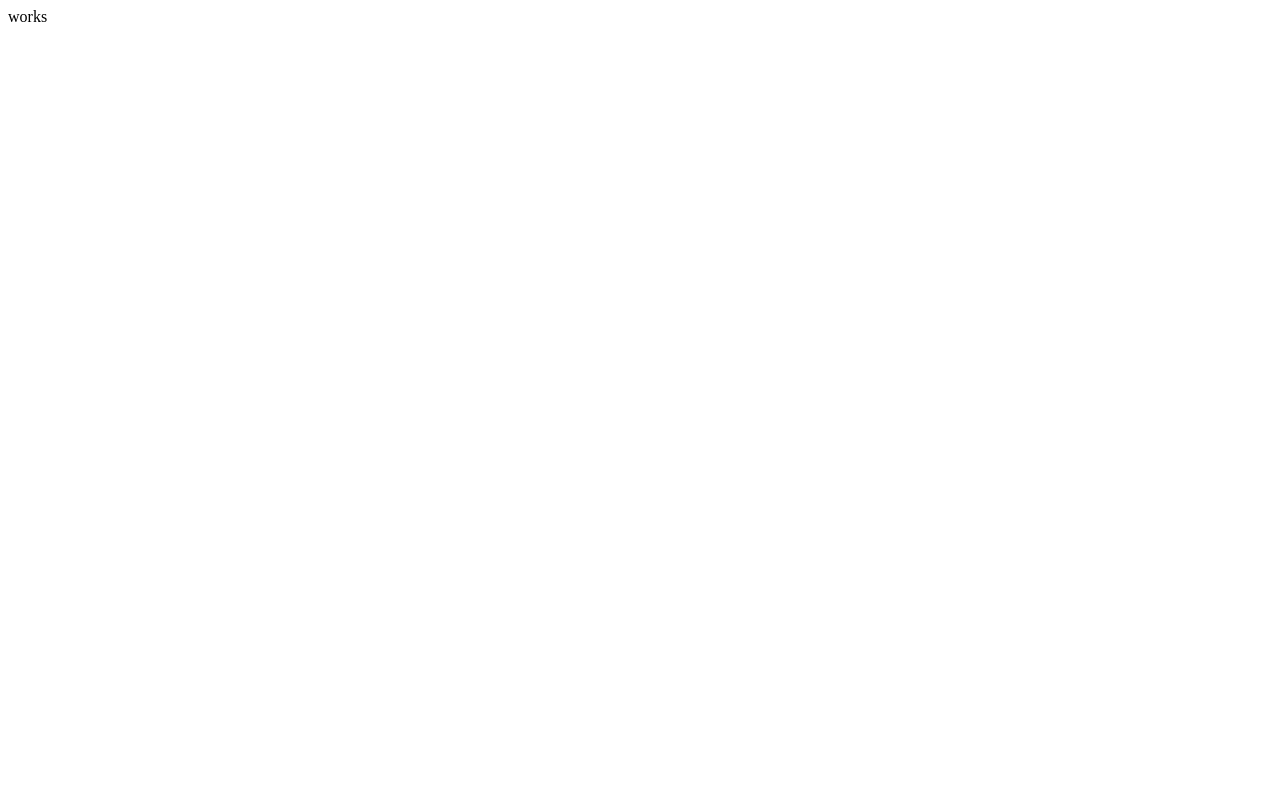
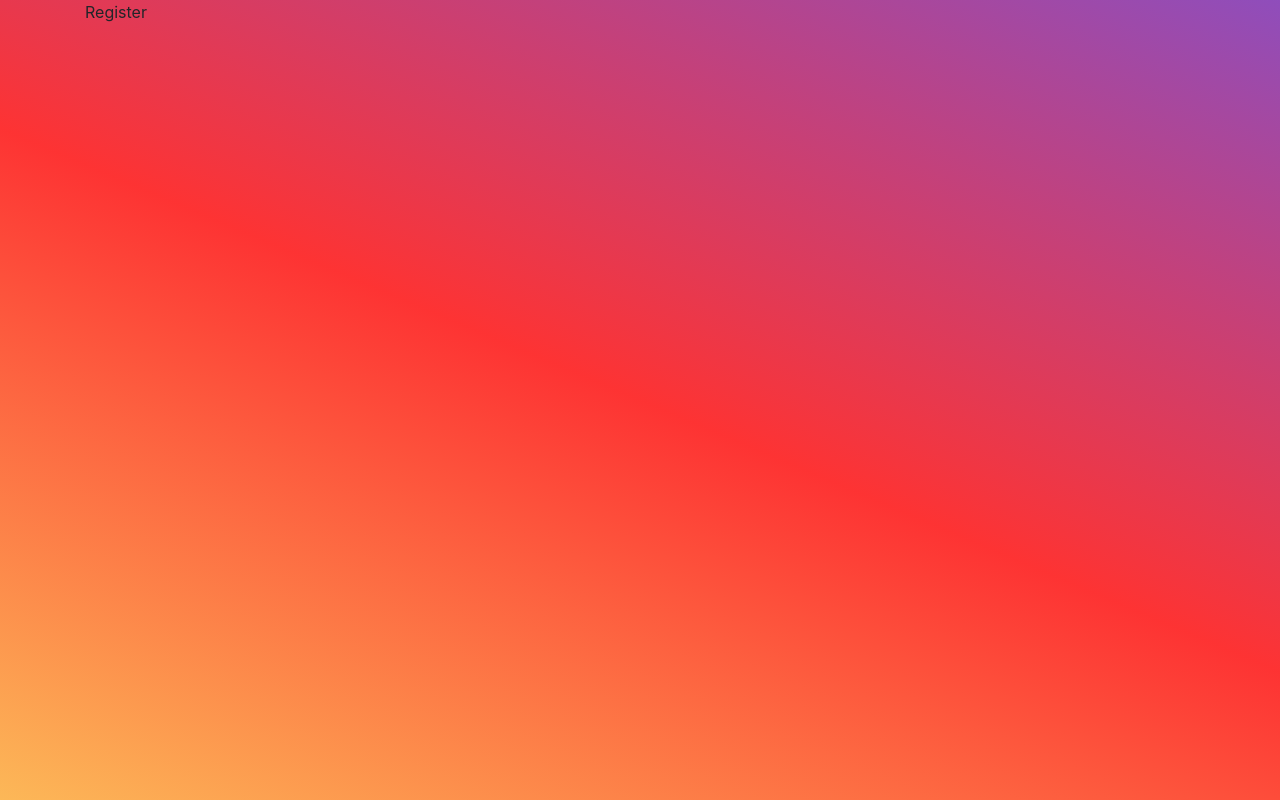
Before and after one commit to juanpchica/chatGraphql, a React (Create React App) app in the folder client/: page / in a window 1280 px wide. Built offline with nearby package versions, Linux system fonts and the light colour scheme.

Commit message:
Register page added as a component

```diff
--- a/client/src/App.js
+++ b/client/src/App.js
@@ -1,5 +1,13 @@
+import { Container } from "react-bootstrap";
+import "./App.scss";
+import Register from "./pages/Register";
+
 function App() {
-  return <div className='App'>works</div>;
+  return (
+    <Container className='App'>
+      <Register />
+    </Container>
+  );
 }
 
 export default App;
--- /dev/null
+++ b/client/src/App.scss
@@ -0,0 +1,11 @@
+@import "~bootstrap/scss/bootstrap";
+
+body {
+  min-height: 100vh;
+  background: linear-gradient(
+    203deg,
+    rgba(131, 58, 180, 0.9) 0%,
+    rgba(253, 29, 29, 0.9) 50%,
+    rgba(252, 176, 69, 0.9) 100%
+  );
+}
--- /dev/null
+++ b/client/src/pages/Register.js
@@ -0,0 +1,5 @@
+import React from "react";
+
+export default function Register() {
+  return <div>Register</div>;
+}
```
